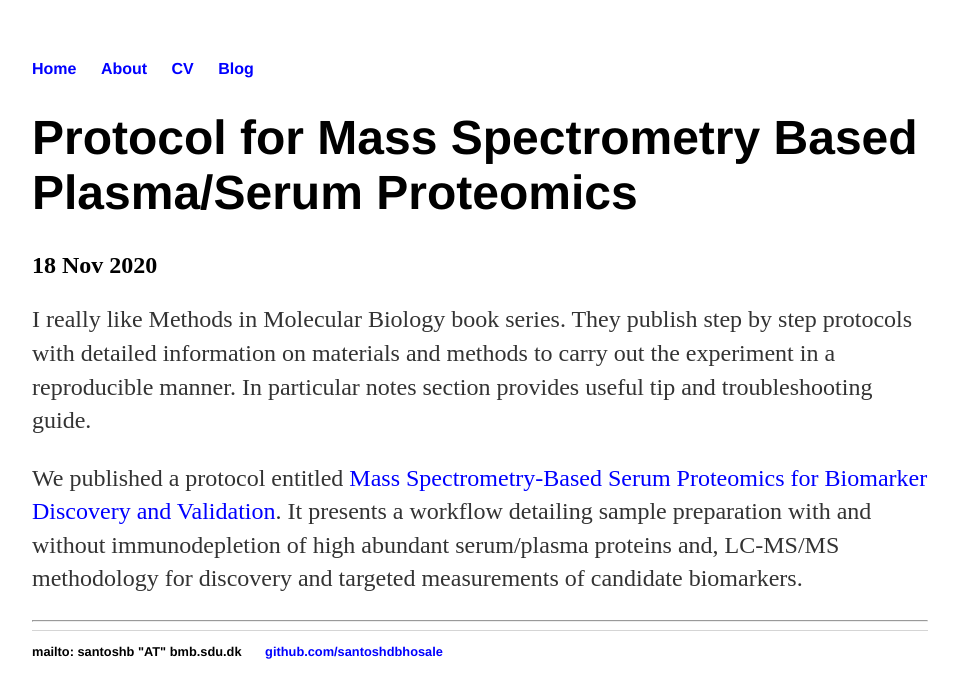
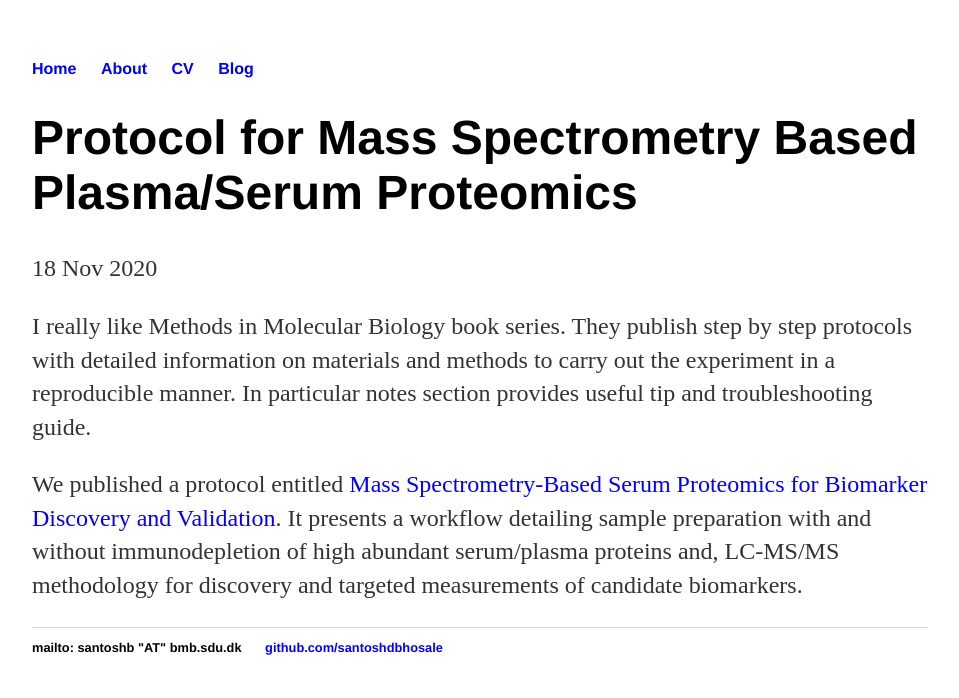
Before and after one commit to santoshdbhosale/santoshdbhosale.github.io, a Jekyll site: the page built from _posts/2020-11-18-Mass-Spectrometry-Based-Serum-Proteomics.md, in a window 1280 px wide. Shown: the top 698 px of the page, without its empty margins (160-1119 px from the left). Built offline with Jekyll 4.4.1, drawn with Linux system fonts in a browser that asks for light colours.

Commit message:
Update post.html

```diff
--- a/_layouts/post.html
+++ b/_layouts/post.html
@@ -1,29 +1,9 @@
 ---
 layout: default
-notes: active
 ---
+<h1>{{ page.title }}</h1>
+<p class="meta">{{ page.date | date_to_string }}</p>
 
-<div class="notes">
-		<div class="note single">
-			<h1 class="title">{{ page.title }}</h1>
-
-			<h2 class="date"><info datetime="{{ page.date }}">
-				{{ page.date | date_to_string }} {% if page.author %} by {{ page.author }} {% endif %}
-			</info></h2>
-			<!-- Post content -->
-			<div class="notebody">
-				{{ content }}
-			</div>
-			<!-- Post info -->
-			<div class="noteinfo">
-			<!-- include some categories and tags maybe? -->
-			</div>
-
-			<hr>
-
-			<!-- Post comments -->
-			<div class="notecomments">
-				{% include disqus.html %}
-			</div>
-		</div><!-- / .note .single -->
-</div><!-- /.notes --
+<div class="post">
+  {{ content }}
+</div>
```
